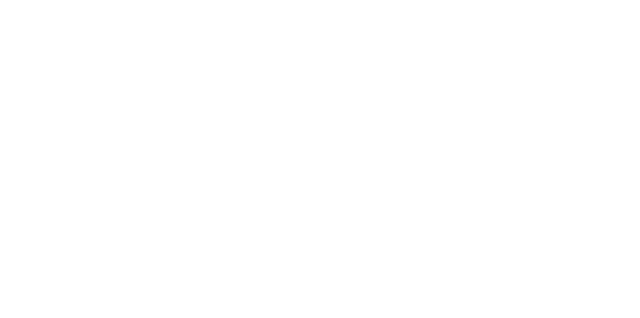
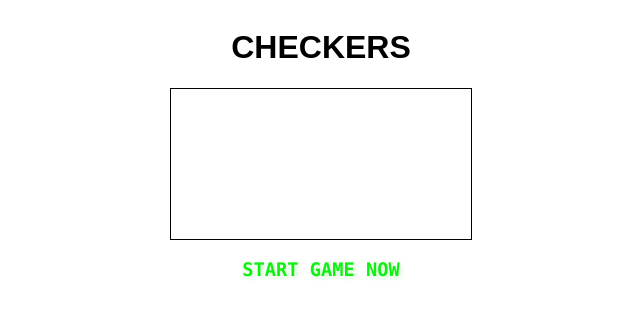
Before and after one commit to newrivercodingclub/Checkers, a plain HTML site: page index.html in a window 1280 px wide. Shown: the whole page, without its empty margins (319-959 px from the left). Drawn offline with Linux system fonts and the light colour scheme.

Commit message:
Work in progress update

```diff
--- a/index.html
+++ b/index.html
@@ -10,8 +10,14 @@
   <body>
 	<script src="script.js"></script>
 
-    <div class="wrapper" id="wrapper"></div>
 
+    <div id="wrapper">
+        <h1 id="title"> CHECKERS </h1>
+        <canvas id="board" style="border: 1px solid black"></canvas>
+    </div>
+  <div id="startgamesubtext">
+    <h3> START GAME NOW</h3>
+  </div>
 
     </body>
 </html>
--- a/script.js
+++ b/script.js
@@ -1,5 +1,28 @@
-function main_big_helpful_function_which_contains_main_loop_for_the_program_which_is_checkers(
-  input
-) {
-  return output;
+/*
+
+01010101/
+10101010/
+01010101/
+00000000/
+00000000/
+20202020/
+02020202/
+20202020/
+
+
+
+1's move additive in a single array
+2's move subtractive in a single array
+3's and 4's are kings and can move additive and subtractive, but must have their own checksums for enemy on jump
+
+when 1's hit last 8 (55-63) array slot upgrades to 3, when 2's hit first 8 (0-7) slots upgrades to 4
+forced move when take a peice take is available, if more than one legal forced take, user chooses move.
+
+*/
+
+function board_move(incoming_index, outbound_index, player){
+    incoming_index = 0
+    //do math to figure out what the piece will move over
+    if piece moves over oponent's piece -> index of oponents piece = 0
+    outbound_index = if_player1_1_or_player2_2
 }
--- a/style.css
+++ b/style.css
@@ -1,3 +1,27 @@
-.wrapper {
+#wrapper {
   display: flex;
+  align-items: center;
+  justify-content: center;
+  justify-items: center;
+  flex-direction: column;
+  height: 100%;
+  width: 100%;
+  font-family: "Papyrus", fantasy;
 }
+#title {
+  align-items: center;
+}
+
+#startgamesubtext {
+  display: flex;
+  align-items: center;
+  justify-content: center;
+  justify-items: center;
+  flex-direction: column;
+  height: 100%;
+  width: 100%;
+  vertical-align: text-bottom;
+  color: #11ee11;
+  text-shadow: 2px 2px 5px #c9f6c9;
+  font-family: "Monaco", monospace;
+}
```
